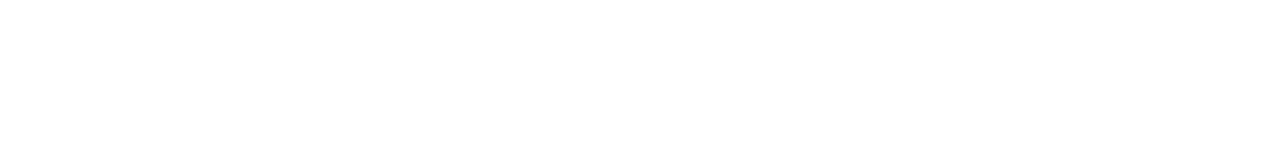
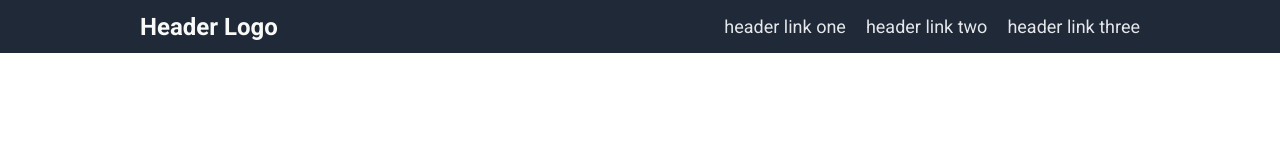
Before and after one commit to Ghav-Morales/landing-page-practice, a plain HTML site: page index.html in a window 1280 px wide. Drawn offline with Linux system fonts and the light colour scheme.

Commit message:
added a nav bar

```diff
--- a/index.html
+++ b/index.html
@@ -3,9 +3,23 @@
 <head>
     <meta charset="UTF-8">
     <meta name="viewport" content="width=device-width, initial-scale=1.0">
+    <link rel="stylesheet" href="style.css">
+    <link rel="preconnect" href="https://fonts.googleapis.com">
+    <link rel="preconnect" href="https://fonts.gstatic.com" crossorigin>
+    <link href="https://fonts.googleapis.com/css2?family=Roboto:ital,wght@0,100..900;1,100..900&display=swap" rel="stylesheet">
     <title>Document</title>
 </head>
 <body>
+    <nav class="nav-bar">
+        <div class="container">
+            <div class="nav-logo">Header Logo</div>
 
+            <ul class="nav-links">
+                <li><a href="#">header link one</a></li>
+                <li><a href="#">header link two</a></li>
+                <li><a href="#">header link three</a></li>
+            </ul>
+        </div>
+    </nav>
 </body>
 </html>
--- a/style.css
+++ b/style.css
@@ -0,0 +1,36 @@
+body {
+    font-family: Roboto, sans-serif;
+    margin: 0;
+}
+
+.nav-bar {
+    background-color: #1F2937;
+    color: #F9FAF8;
+}
+
+.container {
+    display: flex;
+    justify-content: space-between;
+    align-items: center;
+    max-width: 1000px;
+    margin: 0 auto;
+    padding: 0 20px;
+}
+
+.nav-logo {
+    font-size: 24px;
+    font-weight: bold;
+}
+
+.nav-links {
+    display: flex;
+    gap: 20px;
+    list-style: none;
+    padding: 0;
+}
+
+.nav-links a {
+    color: #E5E7EB;
+    text-decoration: none;
+    font-size: 18px;
+}
```
